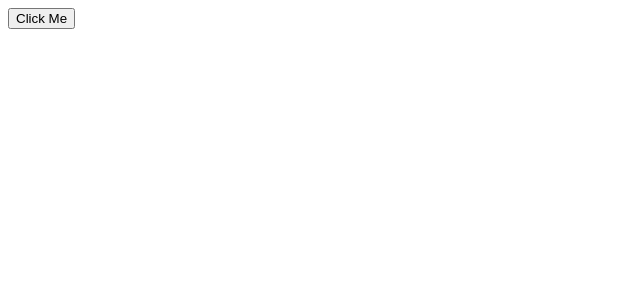
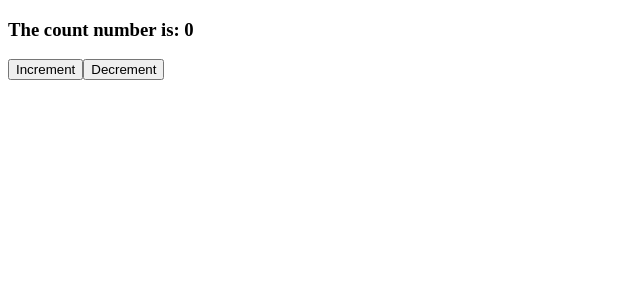
Before and after one commit to ColinAdo/learning-react, a React (Vite) app: page / in a window 1280 px wide. Shown: the top 300 px of the page, without its empty margins (0-640 px from the left). Built offline with nearby package versions, Linux system fonts and the light colour scheme.

Commit message:
Add working with state hook

```diff
--- a/src/App.jsx
+++ b/src/App.jsx
@@ -1,11 +1,10 @@
-import Message from "./components/Message"
-
+import Counter from "./components/Counter"
 
 function App() {
 
   return (
     <div className="App">
-      <Message />
+      <Counter />
     </div>
   )
 }
--- /dev/null
+++ b/src/components/Counter.jsx
@@ -0,0 +1,33 @@
+import { useState } from "react"
+
+/*
+    state => is an object or varibale used to store information to control the behavior of a component
+
+    Difference between props and state
+    1. props are immmutable
+        states are dynamically changing, henece control the behavior of a component
+    2. props are declared outside a component
+        states are declared inside a component
+    3. props are like parameters passed in a function
+        states are like variable decalred within a function
+
+*/
+
+export default function Counter() {
+    const [count, setCount] = useState(0);
+
+    function increment() {
+        setCount(count + 1);
+    }
+
+    function decrement() {
+        setCount(count - 1);
+    }
+    return (
+        <div>
+            <h3>The count number is: {count}</h3>
+            <button onClick={increment}>Increment</button>
+            <button onClick={decrement}>Decrement</button>
+        </div>
+    )
+}
--- a/src/components/Message.jsx
+++ /dev/null
@@ -1,11 +0,0 @@
-export default function Message() {
-
-    function clickMe() {
-        console.log('Button Clicked');
-    }
-    return (
-        <div>
-            <button onClick={clickMe}>Click Me</button>
-        </div>
-    )
-}
```
